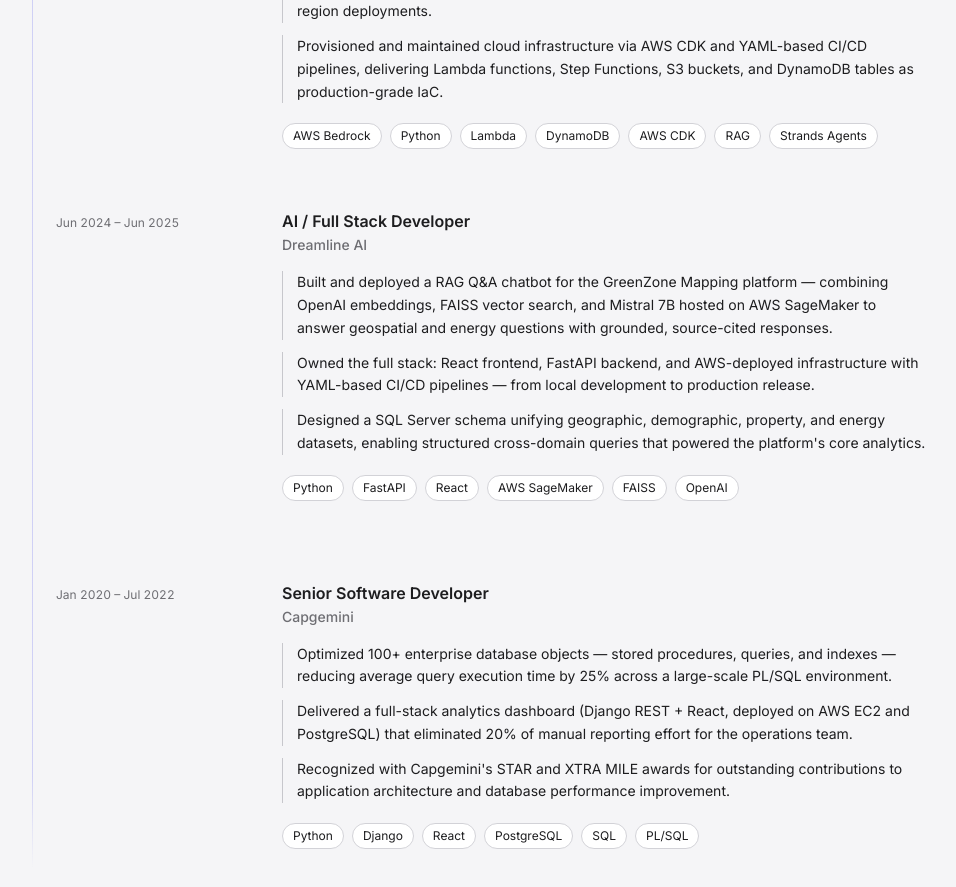
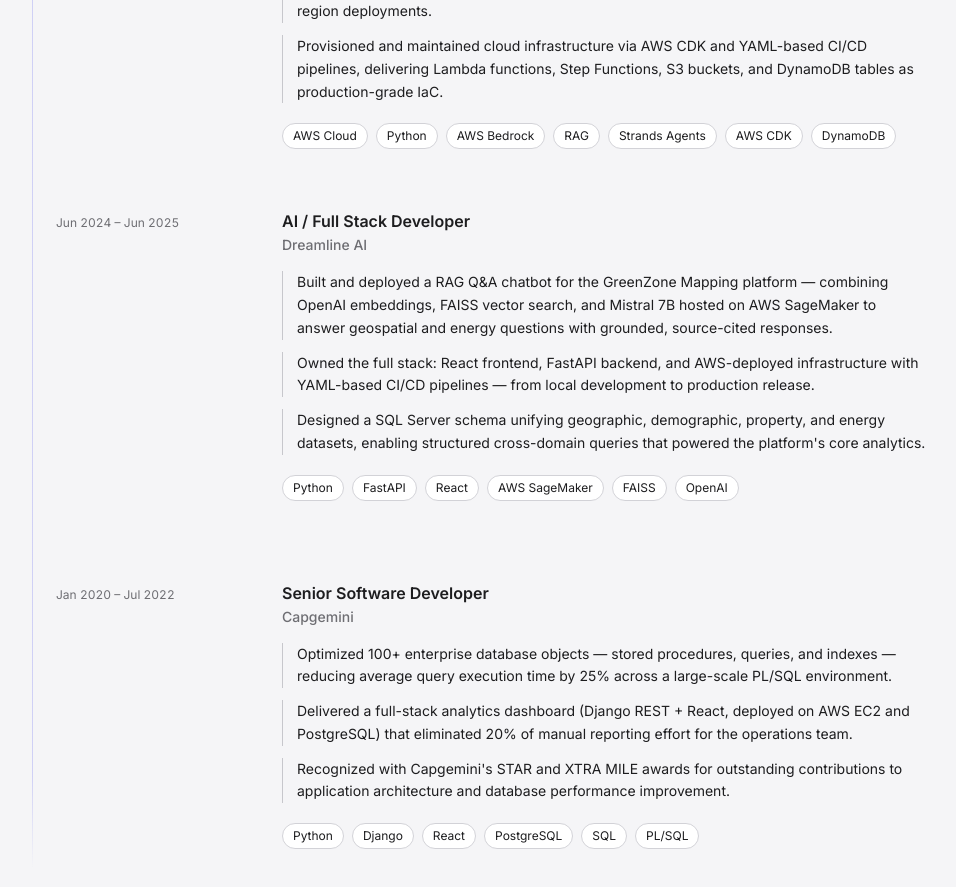
Before and after one commit to naikaj18/portfolio, a React (Vite) app: page / in a window 1280 px wide. Shown: the part 1900-2787 px from the top of the page, without its empty margins (160-1116 px from the left). Built offline with nearby package versions, Linux system fonts and the light colour scheme.

Commit message:
Update AAA technology tags

```diff
--- a/src/constants/index.js
+++ b/src/constants/index.js
@@ -14,7 +14,7 @@
       "Built end-to-end observability infrastructure using AWS CDK, CloudWatch, CloudTrail, and SNS — enabling real-time monitoring of Bedrock API usage and guardrail violations across multi-region deployments.",
       "Provisioned and maintained cloud infrastructure via AWS CDK and YAML-based CI/CD pipelines, delivering Lambda functions, Step Functions, S3 buckets, and DynamoDB tables as production-grade IaC.",
     ],
-    technologies: ["AWS Bedrock", "Python", "Lambda", "DynamoDB", "AWS CDK", "RAG", "Strands Agents"],
+    technologies: ["AWS Cloud", "Python", "AWS Bedrock", "RAG", "Strands Agents", "AWS CDK", "DynamoDB"],
   },
   {
     year: "Jun 2024 – Jun 2025",
```
